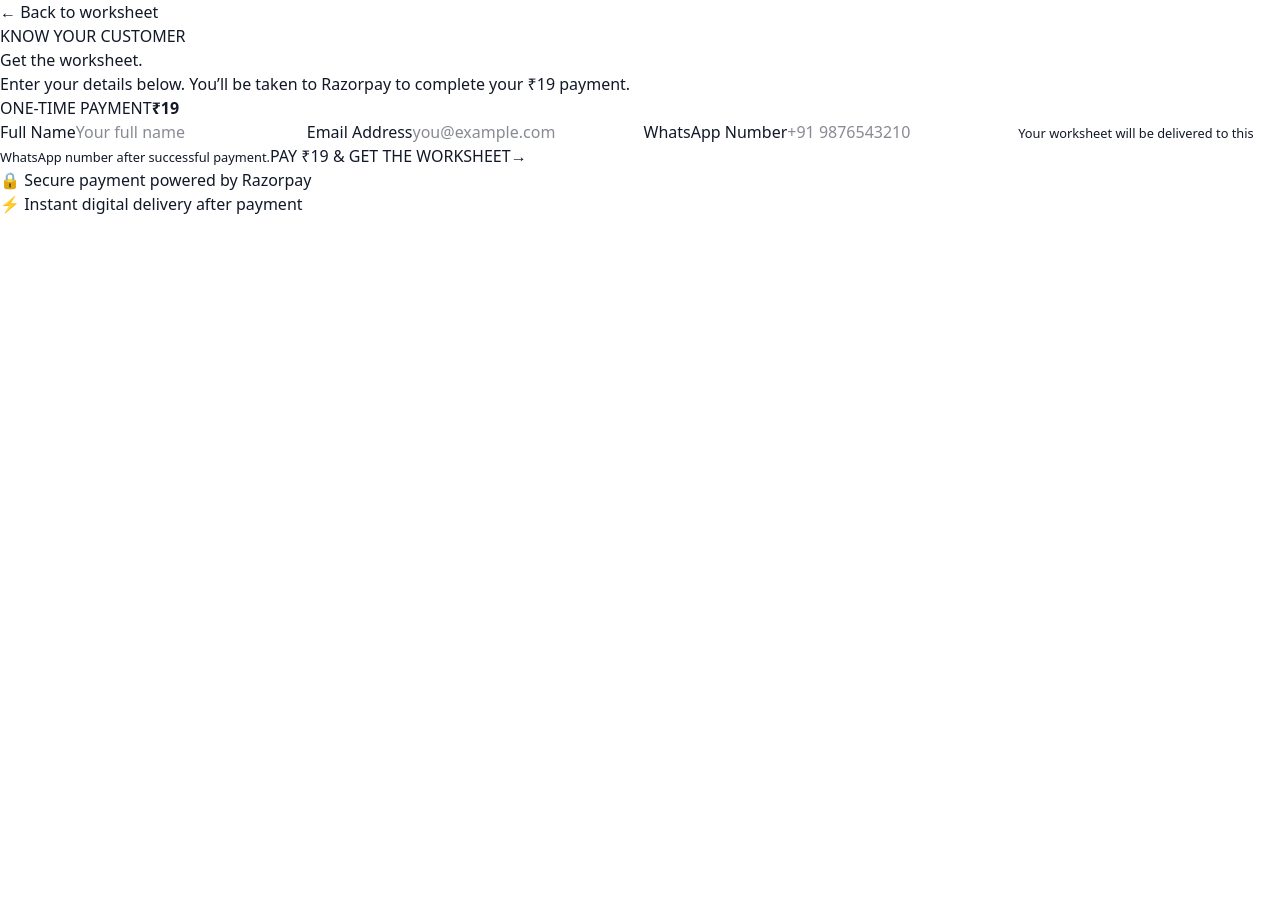
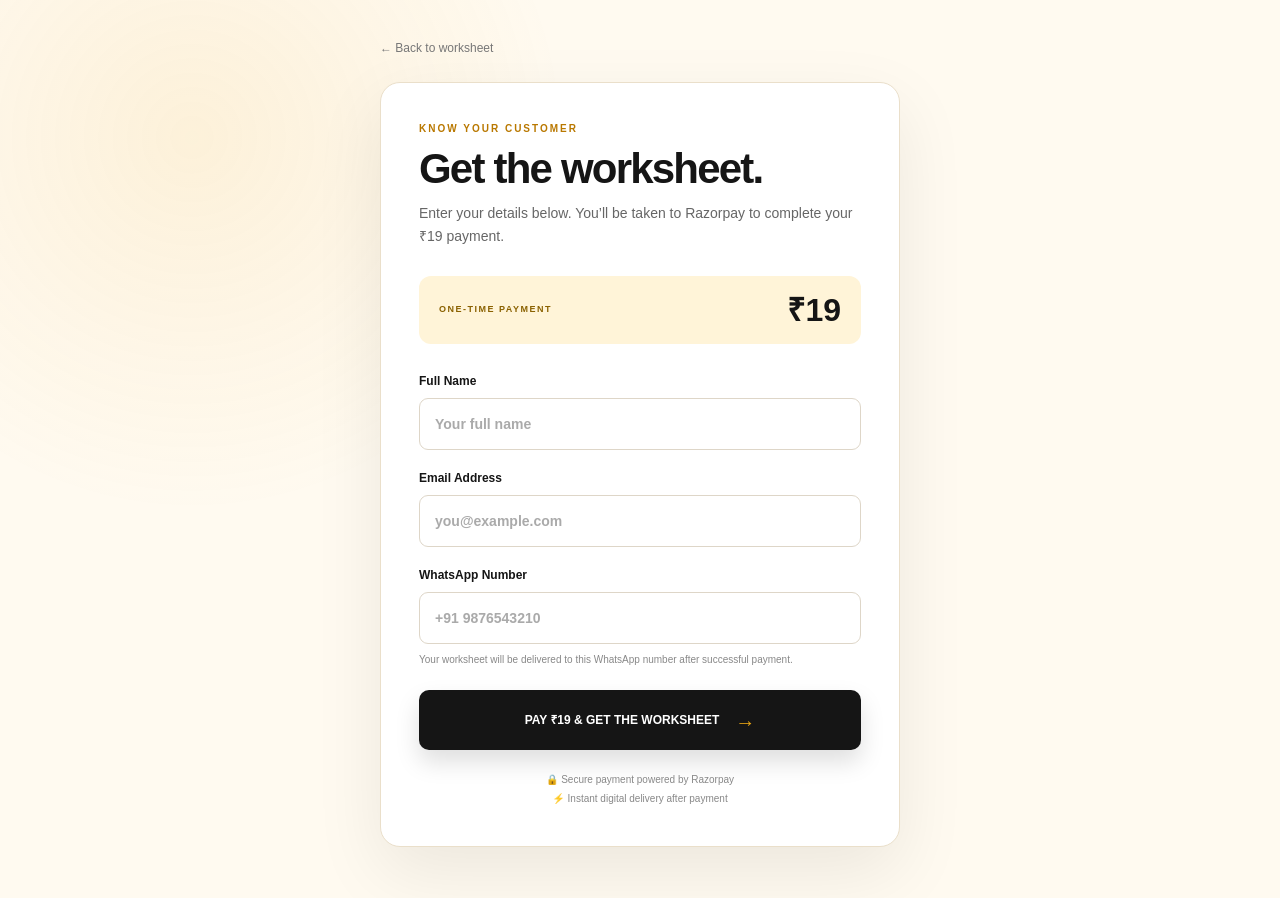
Before and after one commit to PuneetKaur1326/puneet-masterclass, a Next.js app: page /api/kyc/checkout in a window 1280 px wide. Shown: the top 898 px of the page. Before the commit the page ends 800 px from the top, so only its background shows below. Built offline with nearby package versions, Linux system fonts and the light colour scheme; no server answers.

Commit message:
Refactor globals.css for KYC checkout styles
Removed unnecessary comments and adjusted styles for the KYC checkout page.

```diff
--- a/src/app/globals.css
+++ b/src/app/globals.css
@@ -514,21 +514,9 @@
 }
 
 
-/*
-===========================================================
-SPECIAL LARGE HEADLINE HIGHLIGHT
-
-This is specifically for:
-
-“perfect customer.”
-
-The previous version looked too padded because the
-highlight inherited the full 43px headline line-height.
-
-This version uses a tighter inline line-height and
-very small relative padding.
-===========================================================
-*/
+/* =========================================================
+   PERFECT CUSTOMER HIGHLIGHT
+========================================================= */
 
 .kyc-highlight-perfect {
   display: inline;
@@ -1186,10 +1174,6 @@ very small relative padding.
 
   font-size: 43px;
 
-  /*
-    Tightened from 1.04 so the marker
-    doesn't inherit excessive vertical space.
-  */
   line-height: 0.98;
 
   letter-spacing: -1.8px;
@@ -1367,6 +1351,317 @@ very small relative padding.
 
 
 /* =========================================================
+   KYC CHECKOUT PAGE
+   ₹19 WORKSHEET
+========================================================= */
+
+.kyc-checkout-page {
+  min-height: 100vh;
+
+  background:
+    radial-gradient(
+      circle at 15% 15%,
+      rgba(231, 164, 20, 0.10),
+      transparent 28%
+    ),
+    #fffaf0;
+
+  color: #151515;
+
+  font-family:
+    Arial,
+    Helvetica,
+    sans-serif;
+}
+
+.kyc-checkout-page *,
+.kyc-checkout-page *::before,
+.kyc-checkout-page *::after {
+  box-sizing: border-box;
+}
+
+.kyc-checkout-wrap {
+  width: min(
+    520px,
+    calc(100% - 32px)
+  );
+
+  margin: 0 auto;
+
+  padding: 35px 0 70px;
+}
+
+.kyc-checkout-back {
+  display: inline-block;
+
+  margin-bottom: 25px;
+
+  color: #777777;
+
+  font-size: 12px;
+
+  text-decoration: none;
+
+  transition:
+    color 0.2s ease;
+}
+
+.kyc-checkout-back:hover {
+  color: #151515;
+}
+
+.kyc-checkout-card {
+  padding: 38px;
+
+  border: 1px solid #eadfca;
+
+  border-radius: 20px;
+
+  background: #ffffff;
+
+  box-shadow:
+    0 25px 70px rgba(0, 0, 0, 0.08);
+}
+
+.kyc-checkout-eyebrow {
+  margin-bottom: 12px;
+
+  color: #b97800;
+
+  font-size: 10px;
+
+  font-weight: 900;
+
+  letter-spacing: 2px;
+}
+
+.kyc-checkout-card h1 {
+  margin: 0 0 12px;
+
+  font-size: 42px;
+
+  line-height: 1;
+
+  letter-spacing: -1.8px;
+
+  font-weight: 900;
+}
+
+.kyc-checkout-intro {
+  margin: 0;
+
+  color: #666666;
+
+  font-size: 14px;
+
+  line-height: 1.65;
+}
+
+.kyc-checkout-price {
+  display: flex;
+
+  align-items: center;
+
+  justify-content: space-between;
+
+  margin: 28px 0;
+
+  padding: 18px 20px;
+
+  border-radius: 12px;
+
+  background: #fff4d8;
+}
+
+.kyc-checkout-price span {
+  color: #8a6100;
+
+  font-size: 9px;
+
+  font-weight: 900;
+
+  letter-spacing: 1.5px;
+}
+
+.kyc-checkout-price strong {
+  color: #151515;
+
+  font-size: 32px;
+
+  line-height: 1;
+
+  font-weight: 900;
+}
+
+.kyc-checkout-form {
+  display: flex;
+
+  flex-direction: column;
+
+  gap: 19px;
+}
+
+.kyc-checkout-form label {
+  display: flex;
+
+  flex-direction: column;
+
+  gap: 8px;
+
+  color: #151515;
+
+  font-size: 12px;
+
+  font-weight: 800;
+}
+
+.kyc-checkout-form input {
+  width: 100%;
+
+  height: 52px;
+
+  padding: 0 15px;
+
+  border: 1px solid #ded6c8;
+
+  border-radius: 9px;
+
+  outline: none;
+
+  background: #ffffff;
+
+  color: #151515;
+
+  font-family: inherit;
+
+  font-size: 14px;
+
+  transition:
+    border-color 0.2s ease,
+    box-shadow 0.2s ease;
+}
+
+.kyc-checkout-form input::placeholder {
+  color: #aaaaaa;
+}
+
+.kyc-checkout-form input:focus {
+  border-color: #e7a414;
+
+  box-shadow:
+    0 0 0 3px
+    rgba(231, 164, 20, 0.12);
+}
+
+.kyc-checkout-form input:disabled {
+  opacity: 0.65;
+
+  cursor: not-allowed;
+}
+
+.kyc-checkout-form label small {
+  color: #888888;
+
+  font-size: 10px;
+
+  font-weight: 400;
+
+  line-height: 1.5;
+}
+
+.kyc-checkout-error {
+  padding: 13px 15px;
+
+  border: 1px solid #f2caca;
+
+  border-radius: 9px;
+
+  background: #fff2f2;
+
+  color: #b42318;
+
+  font-size: 12px;
+
+  line-height: 1.5;
+}
+
+.kyc-checkout-button {
+  width: 100%;
+
+  min-height: 58px;
+
+  display: flex;
+
+  align-items: center;
+
+  justify-content: center;
+
+  gap: 16px;
+
+  margin-top: 4px;
+
+  padding: 15px 20px;
+
+  border: none;
+
+  border-radius: 10px;
+
+  background: #151515;
+
+  color: #ffffff;
+
+  cursor: pointer;
+
+  font-family: inherit;
+
+  font-size: 12px;
+
+  font-weight: 900;
+
+  box-shadow:
+    0 12px 25px
+    rgba(0, 0, 0, 0.13);
+
+  transition:
+    transform 0.2s ease,
+    box-shadow 0.2s ease,
+    opacity 0.2s ease;
+}
+
+.kyc-checkout-button:hover:not(:disabled) {
+  transform: translateY(-2px);
+
+  box-shadow:
+    0 16px 30px
+    rgba(0, 0, 0, 0.18);
+}
+
+.kyc-checkout-button:disabled {
+  opacity: 0.65;
+
+  cursor: not-allowed;
+}
+
+.kyc-checkout-button span {
+  color: #e7a414;
+
+  font-size: 20px;
+}
+
+.kyc-checkout-trust {
+  margin-top: 20px;
+
+  color: #888888;
+
+  font-size: 10px;
+
+  line-height: 1.9;
+
+  text-align: center;
+}
+
+
+/* =========================================================
    TABLET
 ========================================================= */
 
@@ -1538,14 +1833,50 @@ very small relative padding.
     padding: 25px 0;
   }
 
-  /*
-    Mobile version of the special highlight.
-    Still deliberately tiny — no large fixed padding.
-  */
-
   .kyc-highlight-perfect {
     padding: 0.02em 0.08em 0.04em;
 
     line-height: 0.88;
   }
-}
+
+
+  /* =======================================================
+     CHECKOUT MOBILE
+  ======================================================= */
+
+  .kyc-checkout-wrap {
+    width: calc(100% - 24px);
+
+    padding-top: 20px;
+  }
+
+  .kyc-checkout-card {
+    padding: 26px 20px;
+
+    border-radius: 16px;
+  }
+
+  .kyc-checkout-card h1 {
+    font-size: 35px;
+
+    letter-spacing: -1.4px;
+  }
+
+  .kyc-checkout-intro {
+    font-size: 13px;
+  }
+
+  .kyc-checkout-price {
+    padding: 16px;
+  }
+
+  .kyc-checkout-price strong {
+    font-size: 28px;
+  }
+
+  .kyc-checkout-button {
+    min-height: 55px;
+
+    font-size: 11px;
+  }
+}
```
